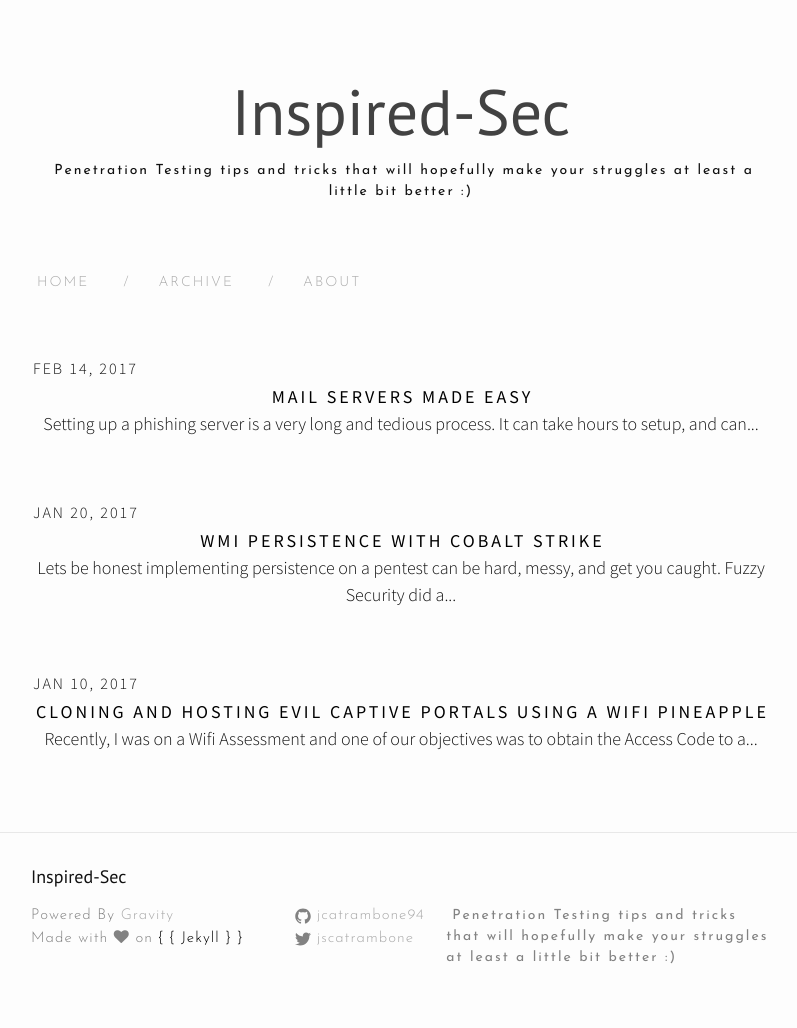
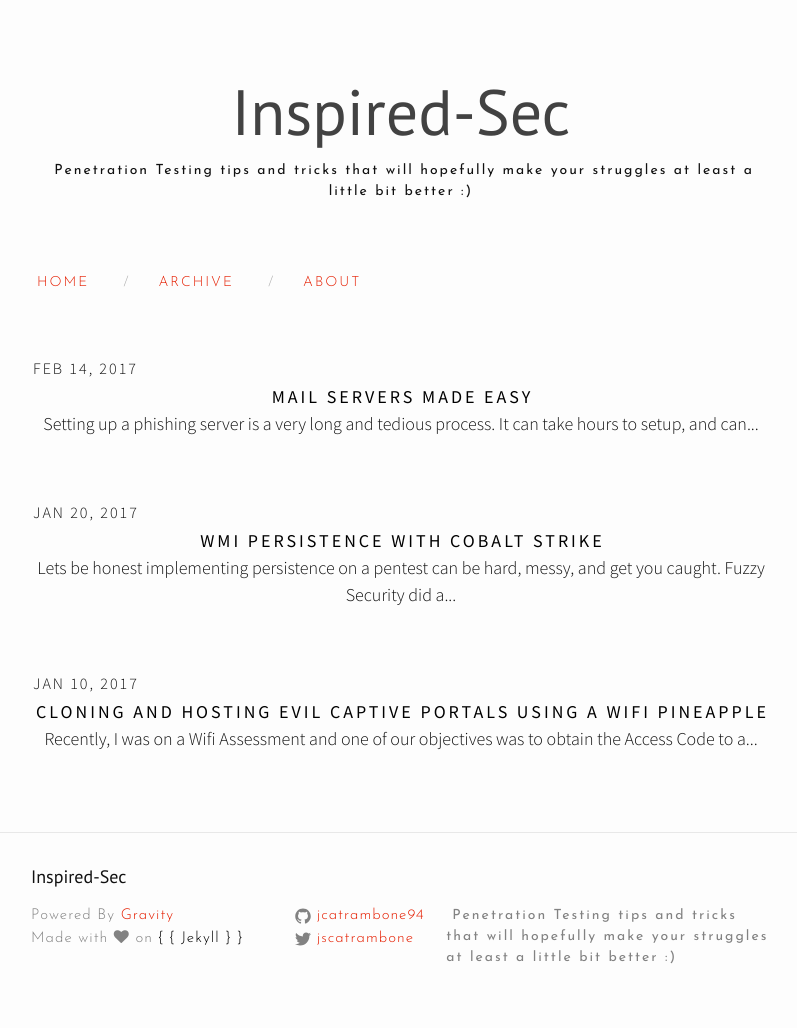
Before and after one commit to n0pe-sled/n0pe-sled.github.io, a Jekyll site: the page built from index.html, in a window 1280 px wide. Shown: the whole page, without its empty margins (239-1036 px from the left). Built offline with Jekyll 4.4.1, drawn with Linux system fonts in a browser that asks for light colours; nearby versions of some CDN libraries; the list of posts is cut into pages by our own code.

Commit message:
Link Highlighting Change
Provides more visibility for links

```diff
--- a/css/style.scss
+++ b/css/style.scss
@@ -146,7 +146,7 @@ h1, h2, h3, h4, h5, h6 {
  * Links
  */
 a {
-    color: #aaa !important;
+    color: #e51e00 !important;
     text-decoration: none;
 
     &:visited {
```
